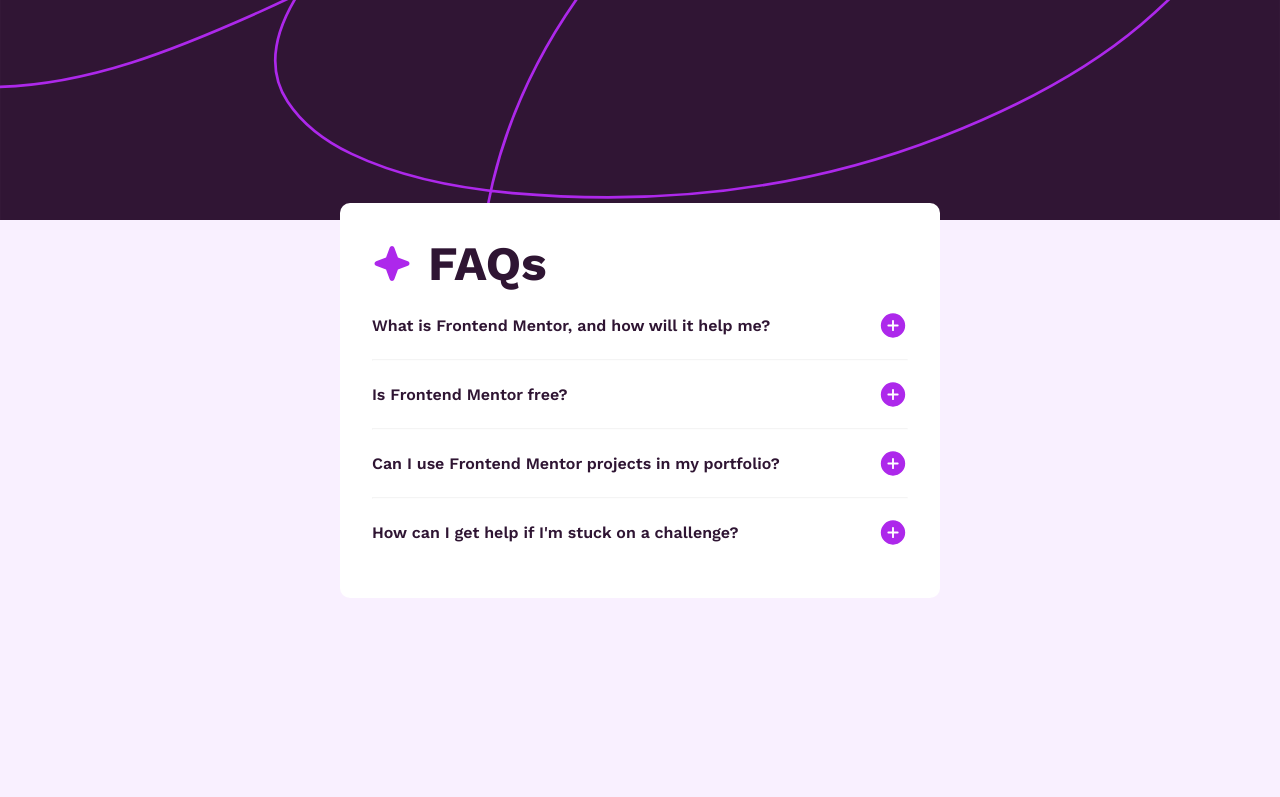
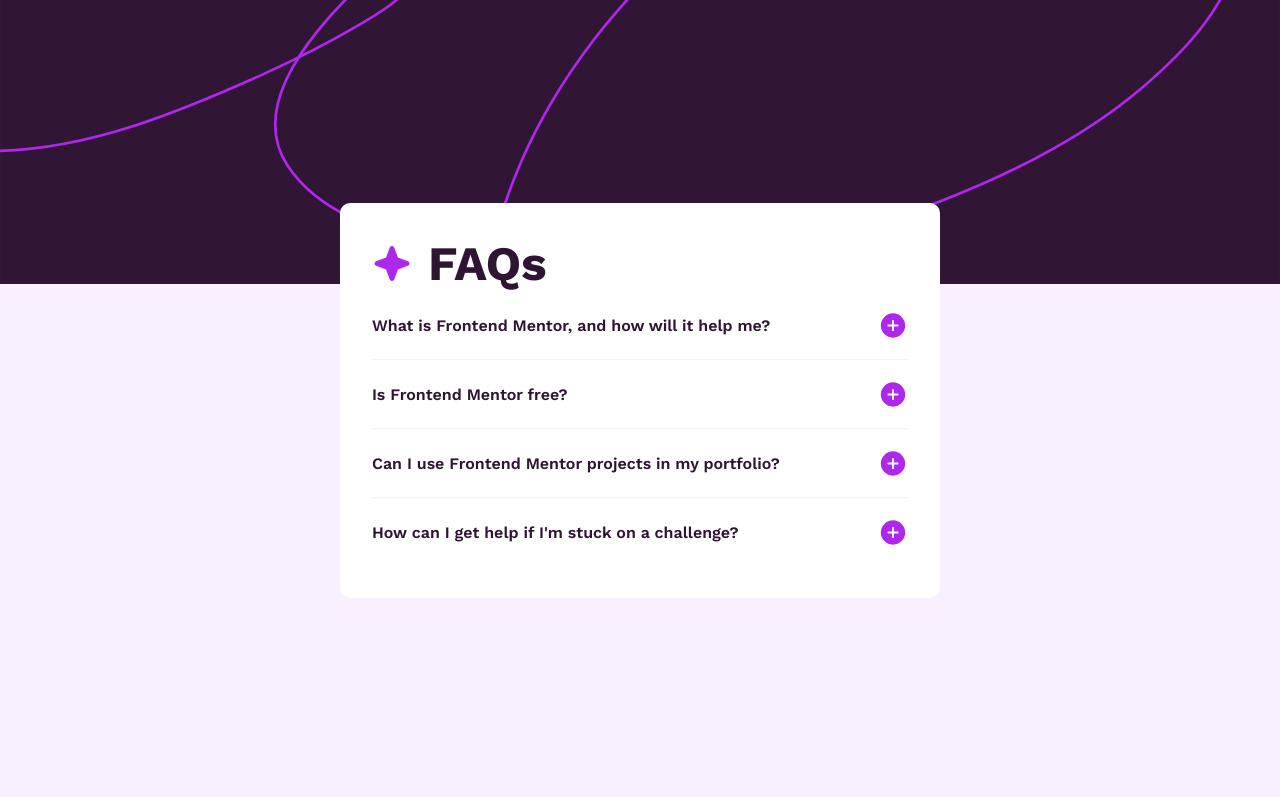
Before and after one commit to sudeep2003/faq-accordion, a plain HTML site: page index.html in a window 1280 px wide. Shown: the top 797 px of the page. Drawn offline with nearby package versions, Linux system fonts and the light colour scheme.

Commit message:
Update style.css

```diff
--- a/style.css
+++ b/style.css
@@ -18,7 +18,7 @@ body {
     background-color: var(--Light_pink);
     background-image: url("assets/images/background-pattern-desktop.svg");
     background-repeat: no-repeat;
-    background-position: 0 -64px;
+    background-position: top;
     background-size: 100%;
 }
 h1{
```
